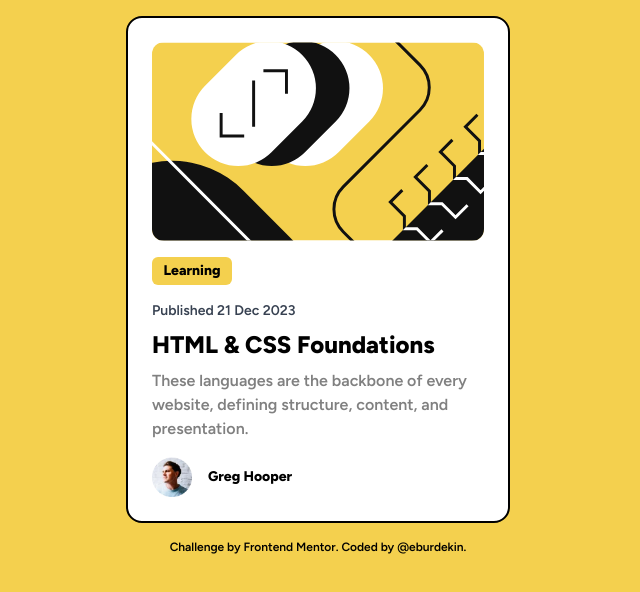
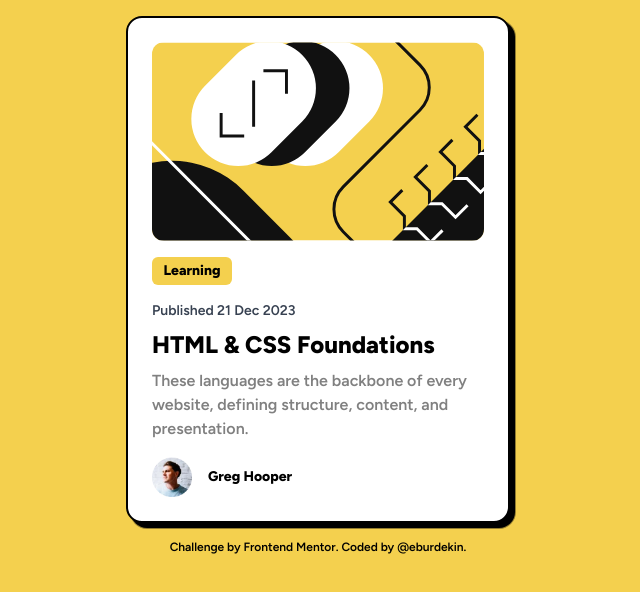
Before and after one commit to eburdekin/fem-blog-preview-card-main, a website: page index.html in a window 1280 px wide. Shown: the whole page, without its empty margins (322-962 px from the left). Drawn offline with Linux system fonts and the light colour scheme.

Commit message:
add dropshadow, layer dropshadow to make it solid

```diff
--- a/index.html
+++ b/index.html
@@ -28,7 +28,7 @@
   <body class="bg-primary-yellow">
     <div class="container mx-auto p-4">
       <div
-        class="container bg-white p-6 rounded-2xl border-2 border-black w-96"
+        class="container bg-white p-6 rounded-2xl border-2 border-black w-96 custom-drop-shadow"
       >
         <img
           src="./assets/images/illustration-article.svg"
--- a/style.css
+++ b/style.css
@@ -1,3 +1,10 @@
 @tailwind base;
 @tailwind components;
 @tailwind utilities;
+
+.custom-drop-shadow {
+    box-shadow:
+        5px 5px 0 0 rgba(0, 0, 0, 1),
+        /* Solid black inner shadow */
+        5px 5px 0 1px rgba(0, 0, 0, 0.4)
+}
```
Also changed, not shown: output.css.
